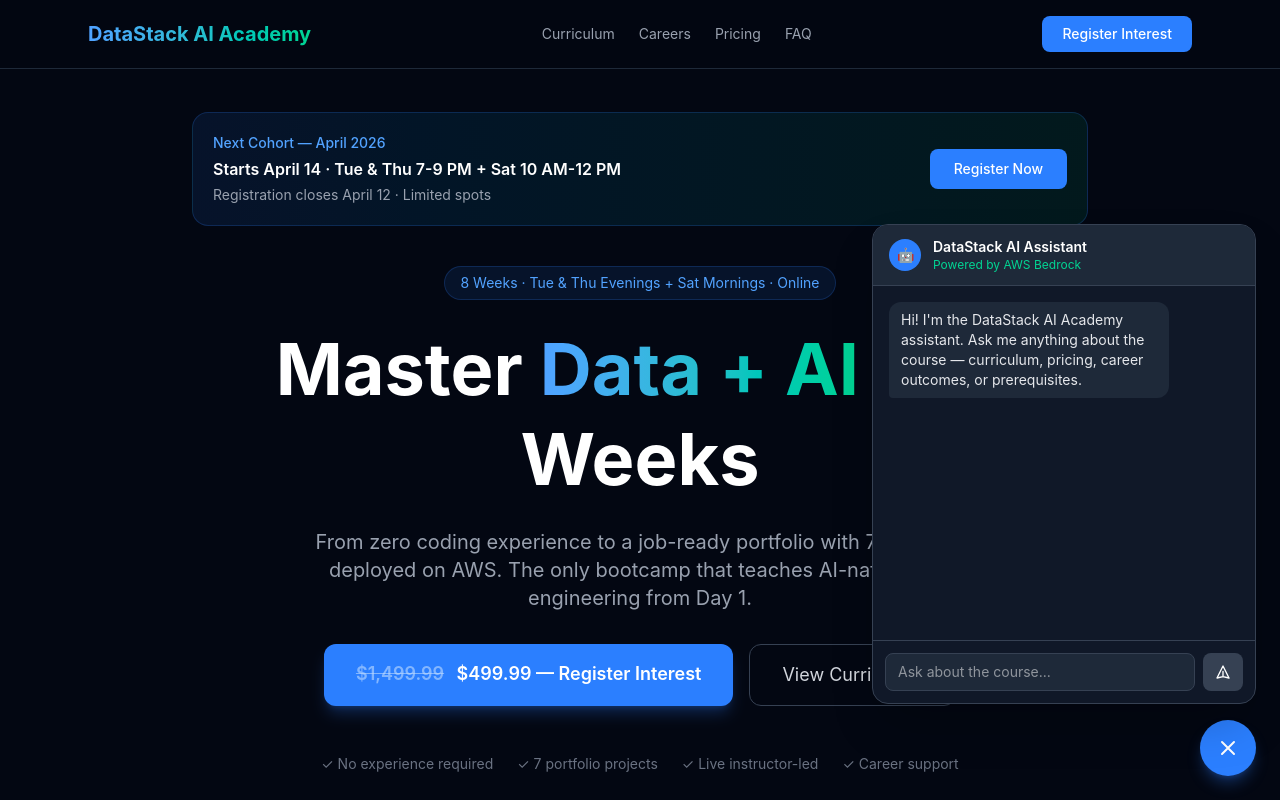
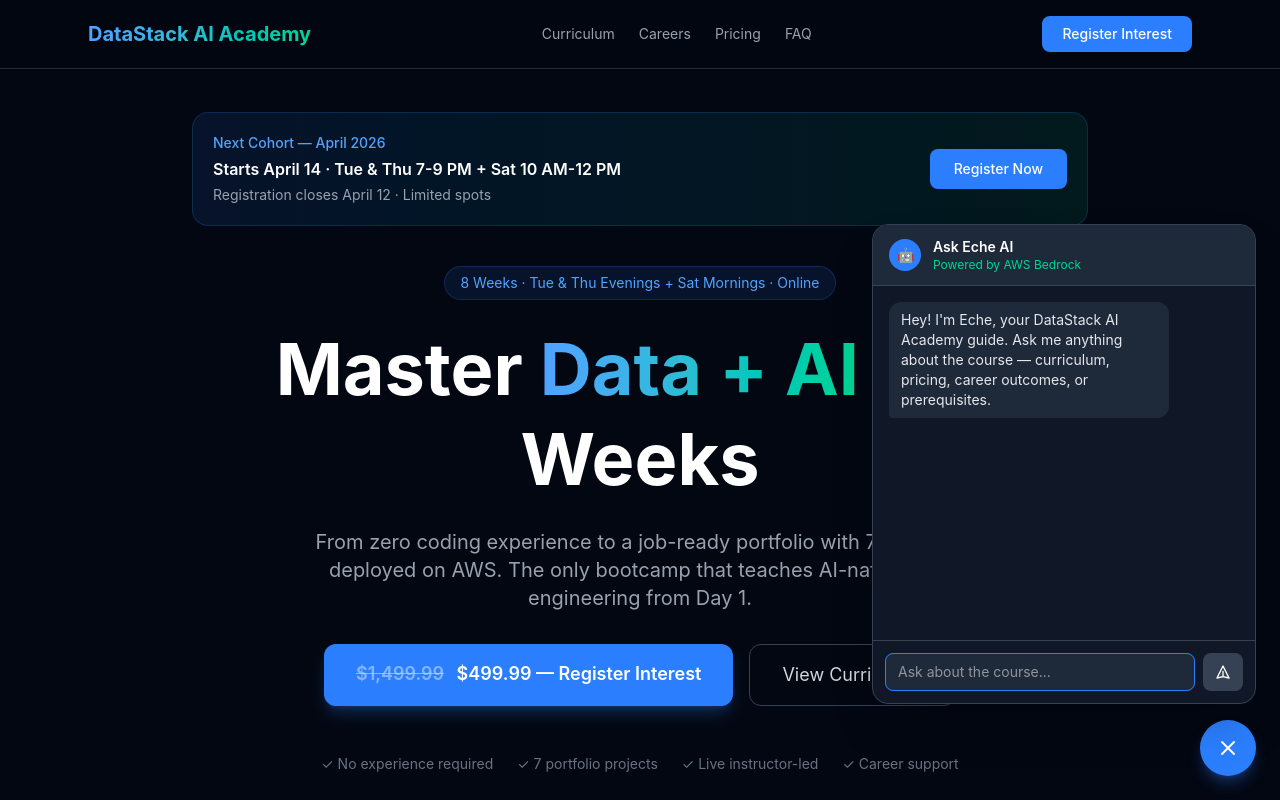
Before and after one commit to eazubike/datastack-ai-academy, a React (Vite) app: page / in a window 1280 px wide. Both pictures are taken after a click on the button "Open chat". Shown: the top 800 px of the page. Built offline with nearby package versions, Linux system fonts and the light colour scheme.

Commit message:
feat(chat): personalize bot as Ask Eche AI with autofocus fix

```diff
--- a/src/ChatWidget.jsx
+++ b/src/ChatWidget.jsx
@@ -3,7 +3,7 @@ import { useState, useRef, useEffect } from 'react'
 export default function ChatWidget() {
   const [open, setOpen] = useState(false)
   const [messages, setMessages] = useState([
-    { role: 'assistant', content: "Hi! I'm the DataStack AI Academy assistant. Ask me anything about the course — curriculum, pricing, career outcomes, or prerequisites." }
+    { role: 'assistant', content: "Hey! I'm Eche, your DataStack AI Academy guide. Ask me anything about the course — curriculum, pricing, career outcomes, or prerequisites." }
   ])
   const [input, setInput] = useState('')
   const [loading, setLoading] = useState(false)
@@ -15,10 +15,15 @@ export default function ChatWidget() {
     return id
   })
   const messagesEndRef = useRef(null)
+  const inputRef = useRef(null)
 
   useEffect(() => {
     messagesEndRef.current?.scrollIntoView({ behavior: 'smooth' })
   }, [messages])
+
+  useEffect(() => {
+    if (open) inputRef.current?.focus()
+  }, [open])
 
   const sendMessage = async (e) => {
     e.preventDefault()
@@ -55,6 +60,7 @@ export default function ChatWidget() {
       setMessages([...newMessages, { role: 'assistant', content: "Sorry, I couldn't connect. Please try again in a moment." }])
     }
     setLoading(false)
+    inputRef.current?.focus()
   }
 
   return (
@@ -79,7 +85,7 @@ export default function ChatWidget() {
           <div className="bg-gray-800 px-4 py-3 border-b border-gray-700 flex items-center gap-3">
             <div className="w-8 h-8 bg-blue-500 rounded-full flex items-center justify-center text-sm">🤖</div>
             <div>
-              <div className="text-sm font-semibold text-white">DataStack AI Assistant</div>
+              <div className="text-sm font-semibold text-white">Ask Eche AI</div>
               <div className="text-xs text-emerald-400">Powered by AWS Bedrock</div>
             </div>
           </div>
@@ -110,6 +116,7 @@ export default function ChatWidget() {
           {/* Input */}
           <form onSubmit={sendMessage} className="p-3 border-t border-gray-700 flex gap-2">
             <input
+              ref={inputRef}
               type="text"
               value={input}
               onChange={e => setInput(e.target.value)}
```
Also changed, not shown: 1 other file (tests, documents, lock files or other folders).
